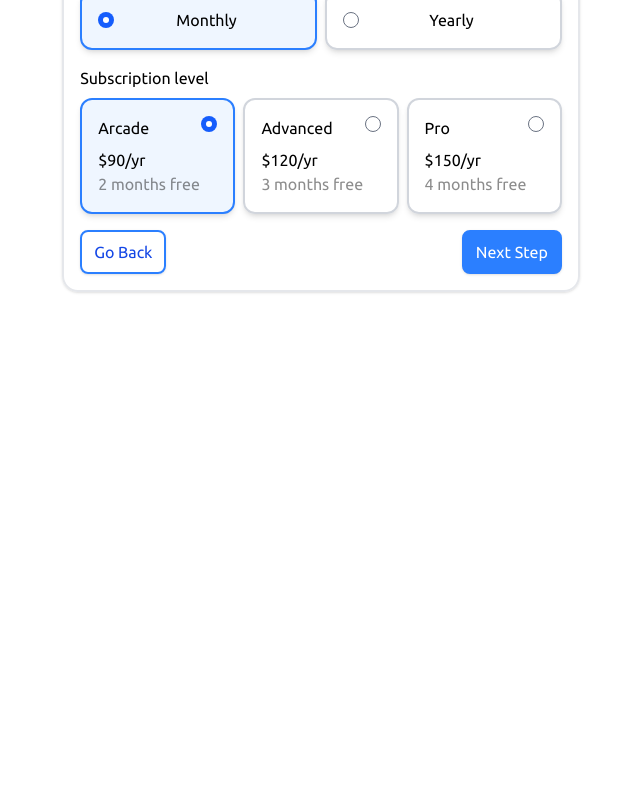
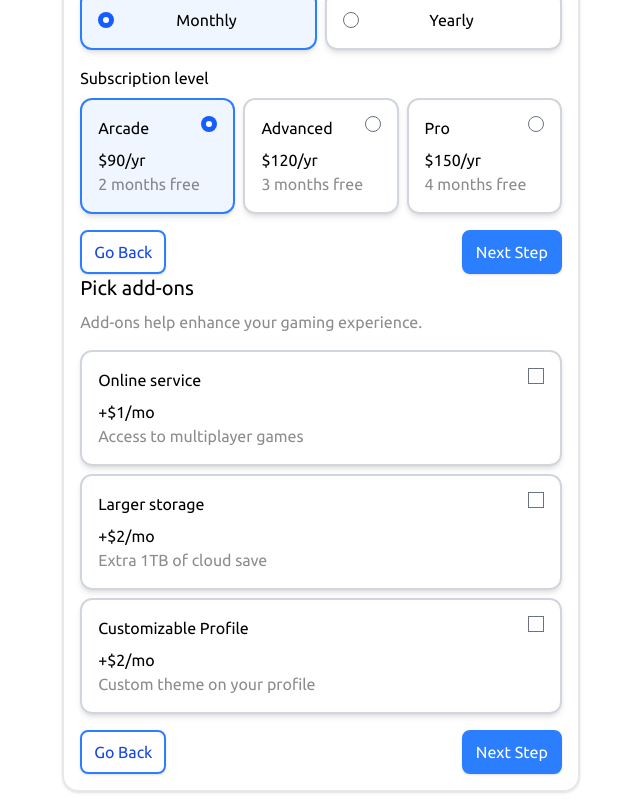
Before and after one commit to TheInitZero/react-multi-step-form, a React (Vite) app: page / in a window 1280 px wide. Shown: the part 680-1480 px from the top of the page, without its empty margins (319-959 px from the left). Before the commit the page ends 980 px from the top, so only its background shows below. Built offline with nearby package versions, Linux system fonts and the light colour scheme.

Commit message:
feat: add AddOns component to the signup form for selecting additional features

```diff
--- a/src/app.tsx
+++ b/src/app.tsx
@@ -3,6 +3,7 @@ import ProgressStep from './features/signup-progress/progress-step';
 import SignupForm from './features/signup-form/signup-form';
 import YourInfo from './features/signup-form/your-info/your-info';
 import SelectPlan from './features/signup-form/select-plan/select-plan';
+import AddOns from './features/signup-form/add-ons/add-ons';
 
 export default function App() {
   return (
@@ -25,6 +26,7 @@ export default function App() {
         <SignupForm>
           <YourInfo />
           <SelectPlan />
+          <AddOns />
         </SignupForm>
       </main>
     </div>
--- /dev/null
+++ b/src/features/signup-form/add-ons/add-ons.tsx
@@ -0,0 +1,50 @@
+import AddOnsOption from './add-ons-option';
+
+export default function AddOns() {
+  return (
+    <fieldset className="space-y-4">
+      <div className="space-y-2">
+        <legend className="text-xl">Pick add-ons</legend>
+        <p className="text-black/45">Add-ons help enhance your gaming experience.</p>
+      </div>
+
+      <ul className="grid gap-2">
+        <AddOnsOption
+          value="online-service"
+          checked={false}
+          onChange={() => {}}
+          labelText="Online service"
+          description="Access to multiplayer games"
+          price={{ billingPeriod: 'Monthly', amount: 1 }}
+        />
+
+        <AddOnsOption
+          value="larger-storage"
+          checked={false}
+          onChange={() => {}}
+          labelText="Larger storage"
+          description="Extra 1TB of cloud save"
+          price={{ billingPeriod: 'Monthly', amount: 2 }}
+        />
+
+        <AddOnsOption
+          value="customizable-profile"
+          checked={false}
+          onChange={() => {}}
+          labelText="Customizable Profile"
+          description="Custom theme on your profile"
+          price={{ billingPeriod: 'Monthly', amount: 2 }}
+        />
+      </ul>
+
+      <div className="flex items-center justify-between">
+        <button type="button" className="btn-ghost">
+          Go Back
+        </button>
+        <button type="button" className="btn-primary">
+          Next Step
+        </button>
+      </div>
+    </fieldset>
+  );
+}
```
